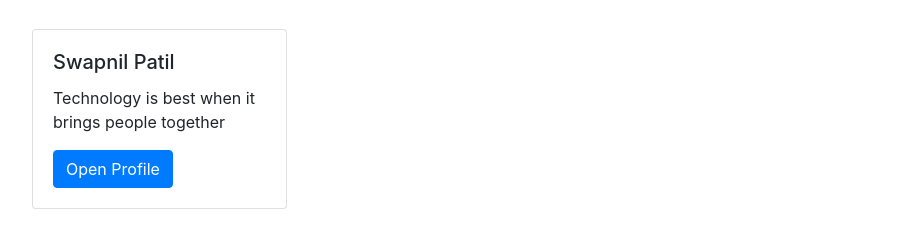
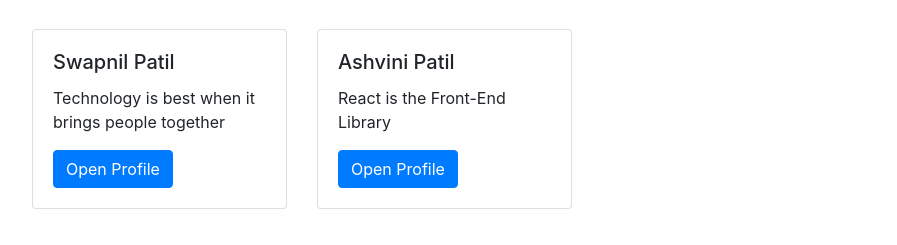
Before and after one commit to RD-INFO/hacktoberfest, a plain HTML site: page index.html in a window 1280 px wide. Shown: the part 41-286 px from the top of the page, without its empty margins (53-950 px from the left). Drawn offline with nearby package versions, Linux system fonts and the light colour scheme.

Commit message:
hacttoberFest commited by Ashvini

```diff
--- a/index.html
+++ b/index.html
@@ -23,6 +23,15 @@
       </div>
     </div>
   </div>
+    <div class="col-sm-3">
+    <div class="card">
+      <div class="card-body">
+        <h5 class="card-title">Ashvini Patil</h5>
+        <p class="card-text">React is the Front-End Library</p>
+        <a href="https://github.com/avnipatil" class="btn btn-primary" target="_blank">Open Profile</a>
+      </div>
+    </div>
+  </div>
 
 
 <!--  Please Add Your Code aboue    -->
```
